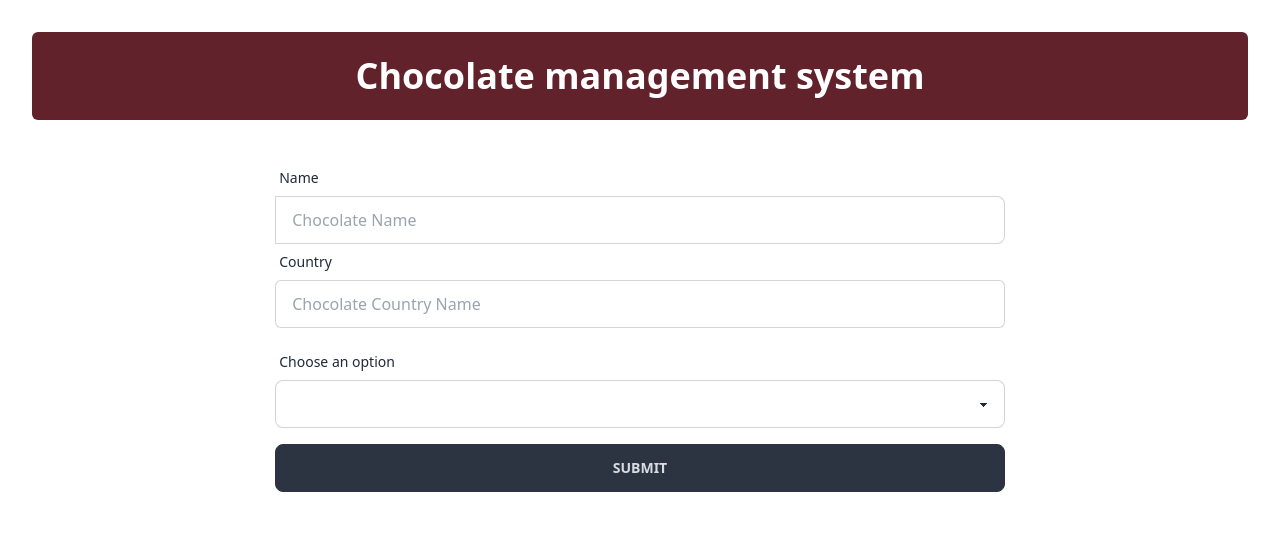
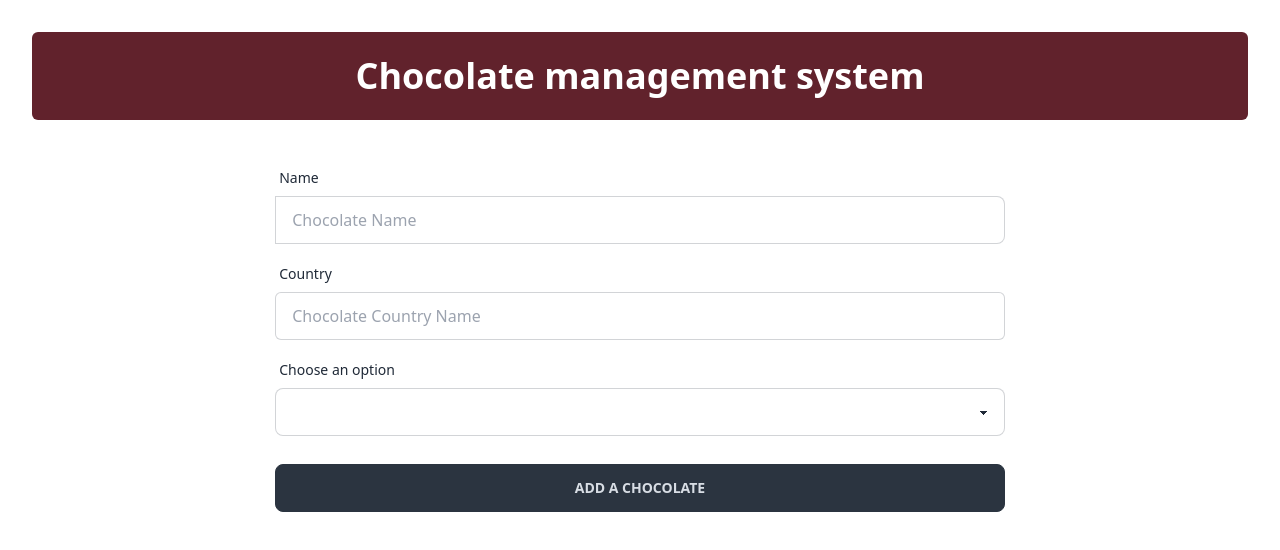
Before and after one commit to Sobuj54/module-68.5-CRUD-operations-client-practice, a React (Vite) app: page /addChocolate in a window 1280 px wide. Shown: the top 550 px of the page. Built offline with nearby package versions, Linux system fonts and the light colour scheme.

Commit message:
minor fixes in form

```diff
--- a/src/components/AddChocolate.jsx
+++ b/src/components/AddChocolate.jsx
@@ -23,7 +23,7 @@ const AddChocolate = () => {
       <div className=" mt-10">
         <form onSubmit={handleAddChocolate} className="w-3/5 mx-auto">
           {/* chocolate name field */}
-          <div className="form-control">
+          <div className="form-control mt-3">
             <label className="label">
               <span className="label-text">Name</span>
             </label>
@@ -37,7 +37,7 @@ const AddChocolate = () => {
             </label>
           </div>
           {/* chocolate country field */}
-          <div className="form-control">
+          <div className="form-control mt-3">
             <label className="label">
               <span className="label-text">Country</span>
             </label>
@@ -51,7 +51,7 @@ const AddChocolate = () => {
             </label>
           </div>
           {/* category with drop down options */}
-          <div className="form-control mt-4 ">
+          <div className="form-control mt-3 ">
             <div>
               <label className="label">
                 <span className="label-text">Choose an option</span>
@@ -70,8 +70,8 @@ const AddChocolate = () => {
           </div>
           <input
             type="submit"
-            className="btn btn-neutral mt-4 w-full"
-            placeholder="Add Chocolate"
+            value="Add a Chocolate"
+            className="btn btn-neutral mt-7 w-full"
           />
         </form>
       </div>
```
